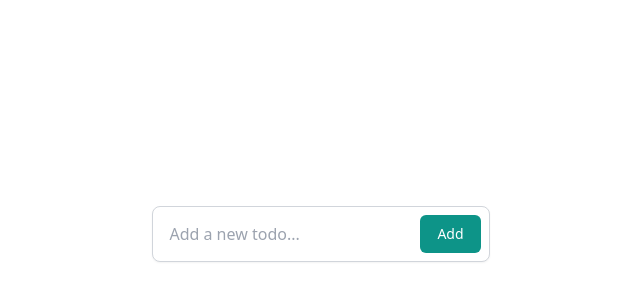
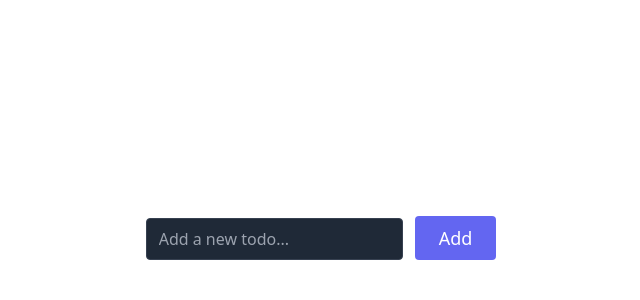
Before and after one commit to mohsin-356/redux-toolkit-todo, a React (Vite) app: page / in a window 1280 px wide. Shown: the part 186-486 px from the top of the page, without its empty margins (319-959 px from the left). Built offline with nearby package versions, Linux system fonts and the light colour scheme.

Commit message:
Add Tailwind CSS script to index.html

```diff
--- a/src/components/addTodo.jsx
+++ b/src/components/addTodo.jsx
@@ -4,20 +4,18 @@
     // handleSubmit function to handle form submission
 
     return (
-        <form className="max-w-md mx-auto mt-10 px-4">
-            <div className="flex items-center gap-3 bg-white border border-gray-300 rounded-lg shadow-sm p-2 focus-within:ring-2 focus-within:ring-teal-500">
+        <form className="space-x-3 mt-12">
             <input
                 type="text"
                 placeholder="Add a new todo..."
-                    className="flex-1 bg-transparent text-gray-800 placeholder-gray-400 outline-none px-2 py-1"
+                className="bg-gray-800 rounded border border-gray-700 focus:border-indigo-500 focus:ring-2 focus:ring-indigo-900 text-base outline-none text-gray-100 py-1 px-3 leading-8 transition-colors duration-200 ease-in-out"
+
             />
             <button
                 type="submit"
-                    className="bg-teal-600 hover:bg-teal-700 text-white text-sm font-medium px-4 py-2 rounded-md transition-all duration-200"
-                >
-                    Add
-                </button>
-            </div>
+                className="text-white bg-indigo-500 border-0 py-2 px-6 focus:outline-none hover:bg-indigo-600 rounded text-lg"
+            >Add</button>
+
         </form>
 
     )
```
Lines whose indentation alone changed are shown as unchanged.
